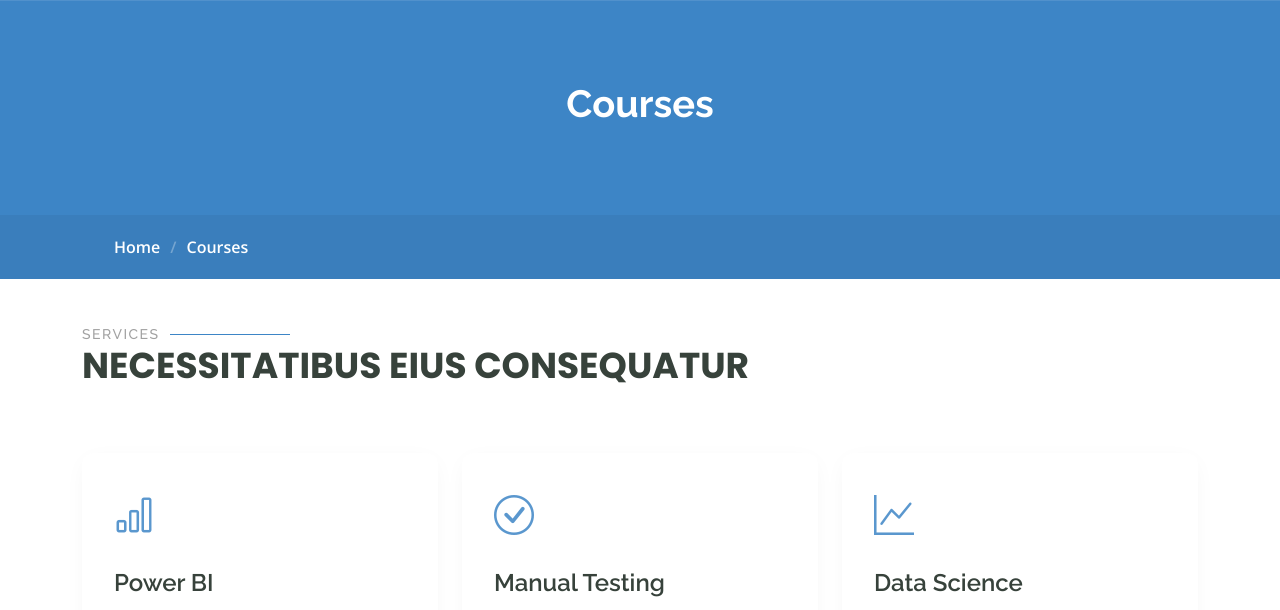
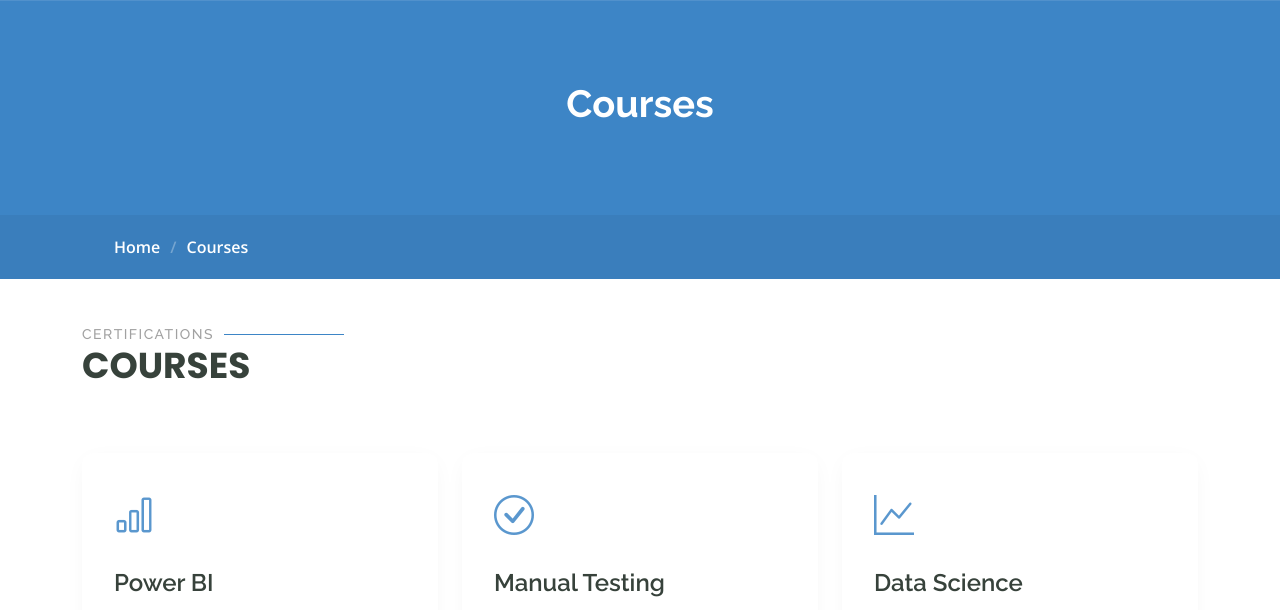
Before and after one commit to my-web1/iicp, a plain HTML site: page courses.html in a window 1280 px wide. Shown: the part 120-730 px from the top of the page. Drawn offline with nearby package versions, Linux system fonts and the light colour scheme.

Commit message:
Update courses.html

```diff
--- a/courses.html
+++ b/courses.html
@@ -105,8 +105,8 @@
 
       <!-- Section Title -->
       <div class="container section-title" data-aos="fade-up">
-        <h2>Services</h2>
-        <p>Necessitatibus eius consequatur</p>
+        <h2>Certifications</h2>
+        <p>Courses</p>
       </div><!-- End Section Title -->
 
       <div class="container" data-aos="fade-up" data-aos-delay="100">
```
